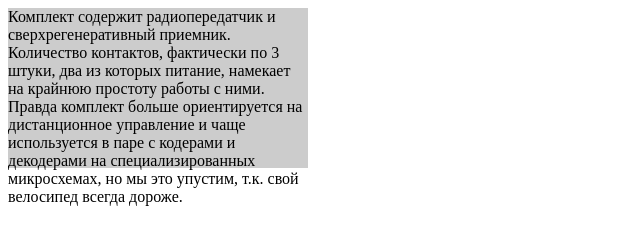
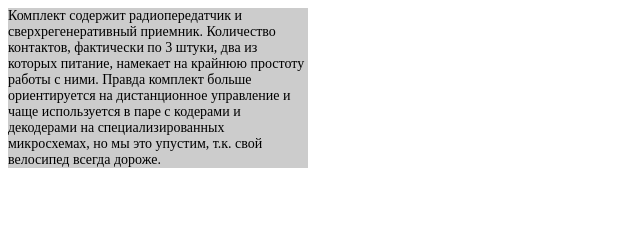
Before and after one commit to f0rmat1k/Flex-text, a website: page index.html in a window 1280 px wide. Shown: the whole page, without its empty margins (0-640 px from the left). Drawn offline with Linux system fonts and the light colour scheme.

Commit message:
first alpha release

```diff
--- a/flex-text.js
+++ b/flex-text.js
@@ -1,45 +1,83 @@
 ;(function(window, document){
     'use strict';
-
+    var self;
     function bindEvents(){
-        var self = this;
         window.addEventListener('resize', function(){
-
+            makeFlexText.call(self);
         }, false);
     }
 
-    function getBlocksNodes(blocks){
-        var _blocks = [];
+    bindEvents();
 
-        switch (typeof blocks) {
+    function getBlockNode(block){
+        var _block;
+
+        switch (typeof block) {
             case 'string':
-                _blocks = document.querySelectorAll(blocks);
+                _block = document.querySelector(block);
                 break;
             case 'object':
-                if (blocks.length && blocks[0].nodeType > 0) {
-                    _blocks = [].slice.call(blocks);
-                } else if (blocks.nodeType > 0) {
-                    _blocks.push(blocks);
+                if (block.nodeType > 0) {
+                    _block = block;
                 } else {
                     try { console.log('FlexText: wrong block type'); } catch (e) {}
                 }
                 break;
         }
 
-        this.blocks = _blocks;
+        this._block = _block;
     }
 
-    function getParams(){
+    function makeFlexText() {
+        var node = this._block.cloneNode(true),
+            text = document.createElement('div'),
+            checkContainer = document.createElement('div'),
+            resultFs = this._currentFs || this._baseFs;
 
+        node.style.width = this._block.clientWidth + 'px';
+        node.style.height = this._block.clientHeight + 'px';
+        text.innerHTML = node.innerHTML;
+        node.innerHTML = '';
+        node.appendChild(text);
+
+        checkContainer.style.position = 'fixed';
+        checkContainer.style.visibility = 'hidden';
+        checkContainer.style.zIndex = -10;
+        checkContainer.style.left = '500px';
+        checkContainer.appendChild(node);
+
+        document.body.appendChild(checkContainer);
+
+        if (text.clientHeight > node.clientHeight) {
+            while(text.clientHeight > node.clientHeight){
+                resultFs -= 1;
+                text.style.fontSize = resultFs + 'px';
+            }
+        } else {
+            while(text.clientHeight < node.clientHeight){
+                resultFs += 1;
+                text.style.fontSize = resultFs + 'px';
+            }
+            resultFs -= 1;
+        }
+
+        this._currentFs = resultFs;
+        this._block.style.fontSize = resultFs + 'px';
+        checkContainer.remove();
+    }
+
+    function collectParams(){
+        this._baseFs = parseInt(window.getComputedStyle(this._block, null).getPropertyValue('font-size'), 10);
+        this._height = this._block.offsetHeight;
     }
 
     bindEvents();
 
-    function FlexText(blocks){
-        getBlocksNodes.call(this, blocks);
-
-        bindEvents.call(this);
-        getParams.call(this);
+    function FlexText(block){
+        self = this;
+        getBlockNode.call(this, block);
+        collectParams.call(this);
+        makeFlexText.call(this);
     }
 
     window.FlexText = FlexText;
--- a/index.html
+++ b/index.html
@@ -12,6 +12,7 @@
             width: 300px;
             height: 20%;
             background: #ccc;
+            font-size: 2em;
         }
     </style>
 </head>
```
Also changed, not shown: x-index.html (line endings or trailing spaces), 1 other file.
